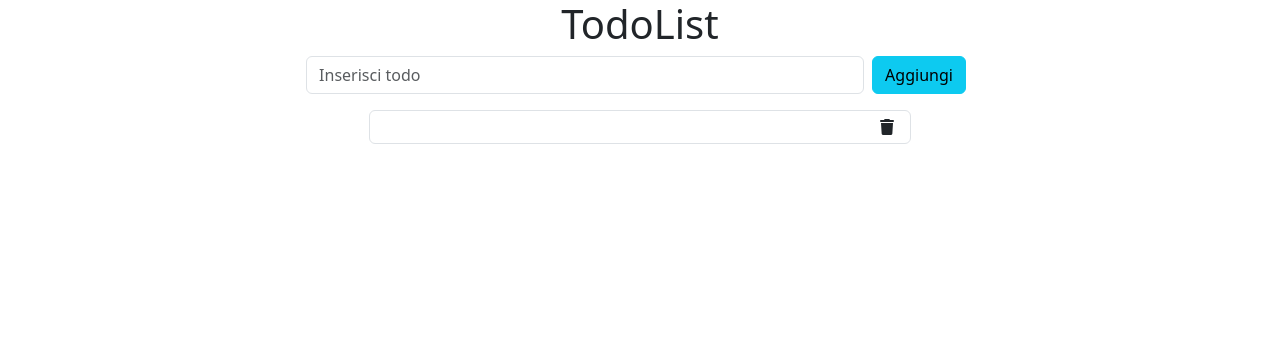
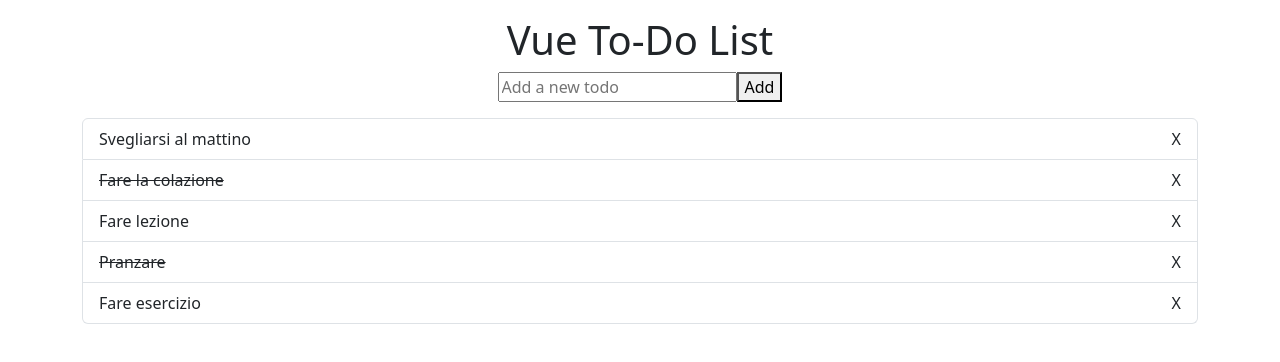
Before and after one commit to AugustoM94/vue-todolist, a plain HTML site: page index.html in a window 1280 px wide. Drawn offline with nearby package versions, Linux system fonts and the light colour scheme.

Commit message:
Project completed

```diff
--- a/css/style.css
+++ b/css/style.css
@@ -0,0 +1,3 @@
+.done {
+    text-decoration: line-through;
+  }
--- a/index.html
+++ b/index.html
@@ -14,33 +14,27 @@
 </head>
 <body>
 
-<div id="app">
-    <div class="container text-center">
-      <h1 class="text-center">TodoList</h1>
-      <header class="d-flex justify-content-center">
-        <input type="text" class="form-control w-50 " placeholder="Inserisci todo">
-        <button class="btn btn-info mx-2">Aggiungi</button>
-      </header>
+  <div id="app">
+    <div class="container">
+      <header class="text-center m-3">
+    <h1>Vue To-Do List</h1>
+    <div>
+      <input v-model="todoText" @keyup.enter="addTodo" placeholder="Add a new todo" />
 
-      <div class="task-container m-3 ">
-        <ul class="list-group d-flex align-items-center" >
-            <li class="list-group-item list-group-item-action d-flex justify-content-between w-50">
-                <span></span>
-                <i class="fa-solid fa-trash"></i>
-            </li>
-
-          </ul>
-      </div>
-
-
-
-
+      <button @click="addTodo">Add</button>
 
     </div>
-</div>
+  </header>
+  <div class="task-container">
+    <ul class="list-group">
+      <li class="list-group-item list-group-item-action d-flex justify-content-between" v-for="(todo, index) in todos" :key="todo.id">
+        <span :class="{ done: todo.done }" @click="doneTik(todo.id)">{{todo.text}}</span>
+        <span @click="removeTodo(todo.id)" style="cursor: pointer;">X</span>
+      </li>
+    </ul>
+  </div>
 
-
-    <script src="https://cdn.jsdelivr.net/npm/vue@2.6.14/dist/vue.js"></script>
     <script src="https://unpkg.com/vue@3"></script>
+    <script src="js/script.js"></script>
 </body>
 </html>
--- a/js/script.js
+++ b/js/script.js
@@ -1,34 +1,62 @@
-const { createApp } = Vue
-
+const { createApp } = Vue;
 
 createApp({
-    data () {
+  data() {
     return {
 
       todos: [
         {
           id: 1,
-                    text: 'Fare i compiti',
-                    done: false
+          text: "Svegliarsi al mattino ",
+          done: false,
         },
         {
           id: 2,
-                    text: 'Fare la spesa',
-                    done: true
+          text: "Fare la colazione",
+          done: true,
         },
         {
           id: 3,
-                    text: 'Fare il bucato',
+          text: "Fare lezione",
           done: false,
-                }
+        },
+        {
+            id: 4,
+            text: "Pranzare",
+            done: true,
+          },
+          {
+            id: 5,
+            text: "Fare esercizio",
+            done: false,
+          },
       ],
-
-
+      todoText: "",
+      lastId: 5,
     };
   },
-
-
   methods: {
-
+    addTodo() {
+        this.lastId++;
+        const newTask = {
+          id: this.lastId,
+          text: this.todoText,
+          done:false
         }
+        this.todos.push(newTask);
+        this.todoText = ''
+    },
+    removeTodo(id) {
+      const index = this.todos.findIndex((todo) => todo.id === id);
+      if (index !== -1) {
+        this.todos.splice(index, 1);
+      }
+    },
+    doneTik(id) {
+        const todo = this.todos.find((t) => t.id === id);
+        if (todo) {
+          todo.done = !todo.done
+        }
+      },
+  },
 }).mount('#app');
```
Lines whose indentation alone changed are shown as unchanged.
